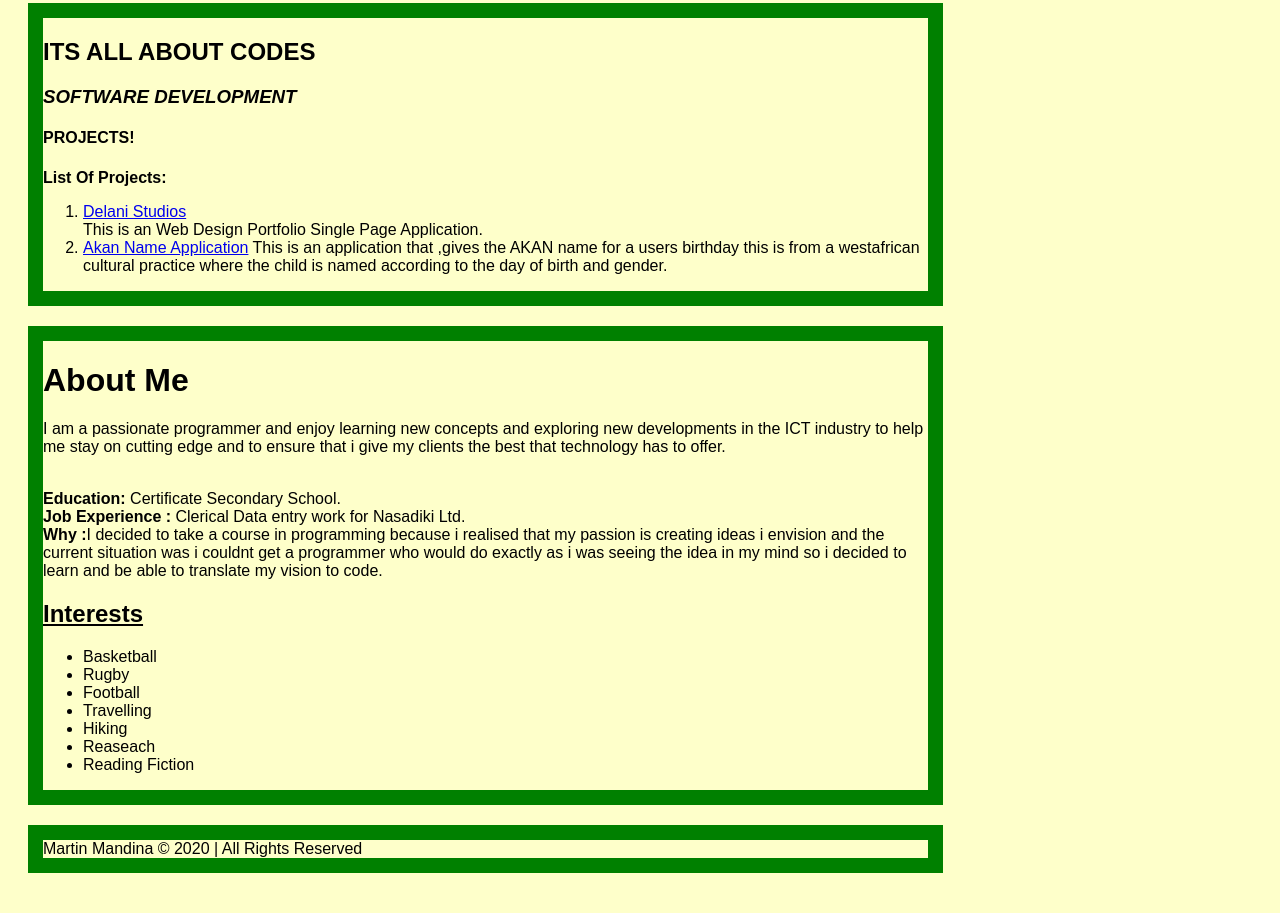
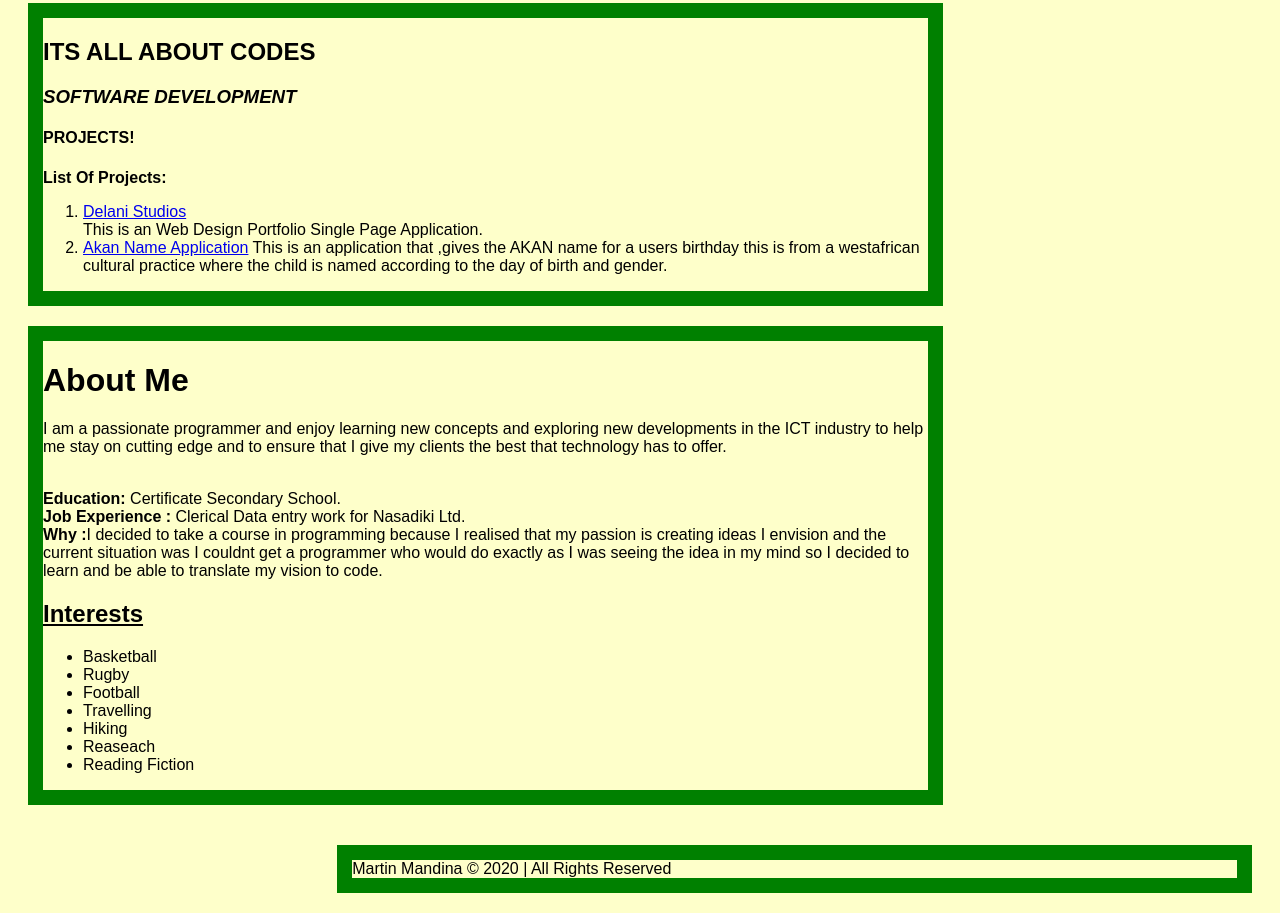
Before and after one commit to martinmandina/Martin-Portfolio., a plain HTML site: page index.html in a window 1280 px wide. Shown: the part 860-1773 px from the top of the page. Drawn offline with Linux system fonts and the light colour scheme.

Commit message:
rectified caps added float

```diff
--- a/index.html
+++ b/index.html
@@ -24,11 +24,11 @@
 </span>
 </div>
 <div id="aboutme"><h1>About Me</h1><p>I am a passionate programmer and enjoy learning new concepts and exploring
-new developments in the ICT industry to help me stay on cutting edge and to ensure that i give my clients the best that technology has to offer.</p>
+new developments in the ICT industry to help me stay on cutting edge and to ensure that I give my clients the best that technology has to offer.</p>
 <br/><b>Education:</b> Certificate Secondary School.
 <br/><b>Job Experience :</b> Clerical Data entry work for Nasadiki Ltd.
-<br/><b>Why  :</b>I decided to take a course in programming because i realised that my passion is creating ideas i envision and the current situation was i couldnt
-get a programmer who would do exactly as i was seeing the idea in my mind so i decided to learn and be able to translate my vision to code.
+<br/><b>Why  :</b>I decided to take a course in programming because I realised that my passion is creating ideas I envision and the current situation was I couldnt
+get a programmer who would do exactly as I was seeing the idea in my mind so I decided to learn and be able to translate my vision to code.
 <h2><u>Interests</u></h2>
 <ul>
 <li>Basketball</li>
--- a/styles.css
+++ b/styles.css
@@ -37,4 +37,5 @@ font: tahoma,verdana, arial;
   padding 50px;
   margin: 20px;
   background-color: #feffca;
+  float: right;
 }
```
